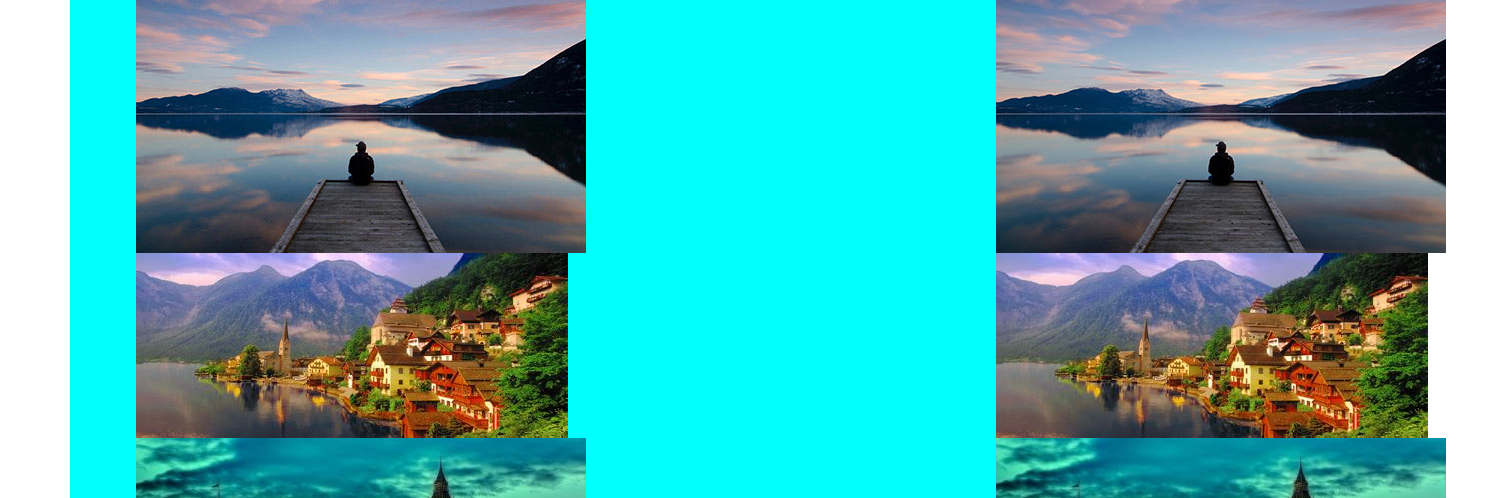
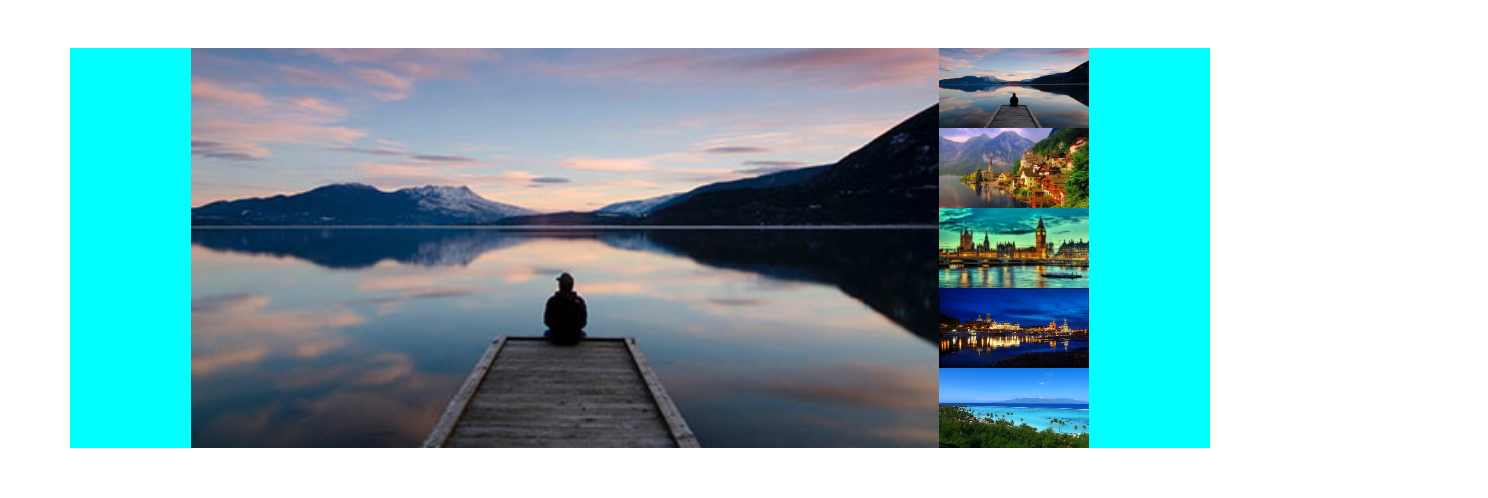
Before and after one commit to matteofab10/js-array-carousel, a plain HTML site: page index.html in a window 1280 px wide. Shown: the top 498 px of the page, 1488 px wide, since content can reach past the window. Drawn offline with nearby package versions, Linux system fonts and the light colour scheme.

Commit message:
modifiche css item

```diff
--- a/css/style.css
+++ b/css/style.css
@@ -1,3 +1,26 @@
 .container {
   background-color: aqua;
 }
+
+.mf-row {
+  height: 400px;
+}
+
+.item img {
+  width: 100%;
+  height: 400px;
+  object-fit: cover;
+}
+
+.item-right img{
+  height: calc(400px / 5);
+  width: 100%;
+}
+
+.item {
+  display: none;
+}
+
+.item.active {
+  display: block;
+}
--- a/index.html
+++ b/index.html
@@ -10,10 +10,10 @@
 </head>
 <body>
 
-  <div class="container d-flex justify-content-center align-content-center">
-    <div class="row">
+  <div class="container d-flex justify-content-center align-content-center mt-5">
+    <div class="row mf-row g-0">
       <div class="col-10">
-        <div class="item">
+        <div class="item active">
           <img src="img/01.jpg" alt="">
         </div>
         <div class="item">
```
